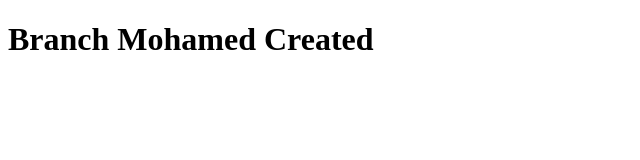
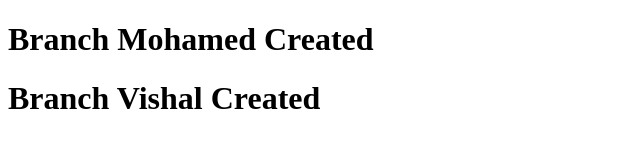
Before and after one commit to Mohamed2006tvm/Sample, a plain HTML site: page index.html in a window 1280 px wide. Shown: the whole page, without its empty margins (0-640 px from the left). Drawn offline with Linux system fonts and the light colour scheme.

Commit message:
vishal Commit

```diff
--- a/index.html
+++ b/index.html
@@ -7,5 +7,6 @@
   </head>
   <body>
     <h1>Branch Mohamed Created</h1>
+    <h1>Branch Vishal Created</h1>
   </body>
 </html>
```
